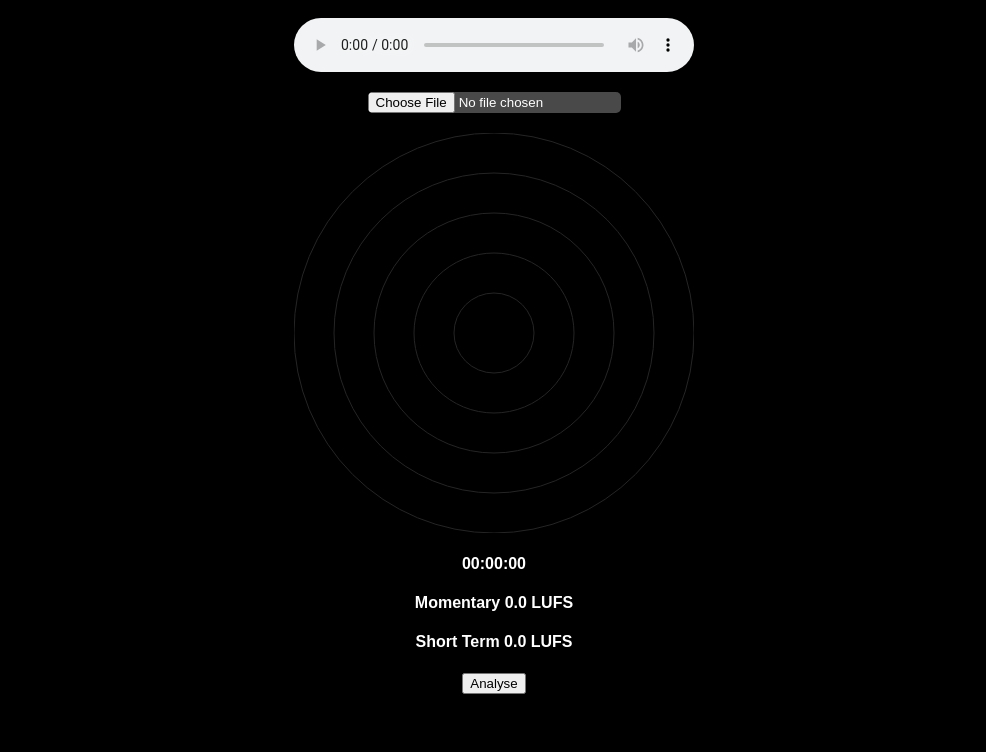
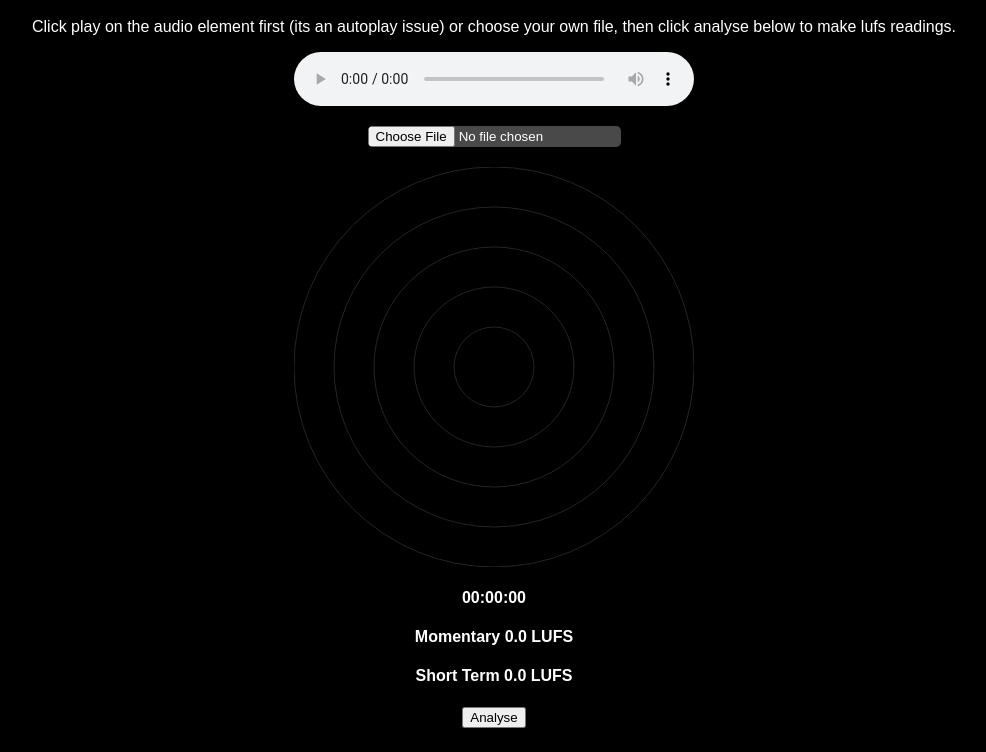
Before and after one commit to dodds-cc/lufs.js, a website: page index.html in a window 1280 px wide. Shown: the part 48-800 px from the top of the page, without its empty margins (146-1132 px from the left). Drawn offline with Linux system fonts and the light colour scheme.

Commit message:
update wording

```diff
--- a/index.html
+++ b/index.html
@@ -13,6 +13,7 @@
 
 	<body>
 	<h1>LUFS.js Demonstration</h1>
+	<p>Click play on the audio element first (its an autoplay issue) or choose your own file, then click analyse below to make lufs readings.</p>
 	<div id="lufsContainer"></div>
 
 	<body>
--- a/js/demoController.js
+++ b/js/demoController.js
@@ -6,7 +6,7 @@ window.onload = function() {
 
 	audioElement.controls = true;
 	audioElement.crossOrigin = "anonymous";
-	audioElement.src = "http://www2.blackblocs.uk/portfolio/streamProxy.php?server=lyd.nrk.no&port=80&path=nrk_radio_jazz_mp3_h";
+	audioElement.src = "audio/demoSong.mp3";
 	audioElement.loop = true;
 
 	streamSource.connect(nodeToAnalyse);
```
Also changed, not shown: README.md, 5 other files.
